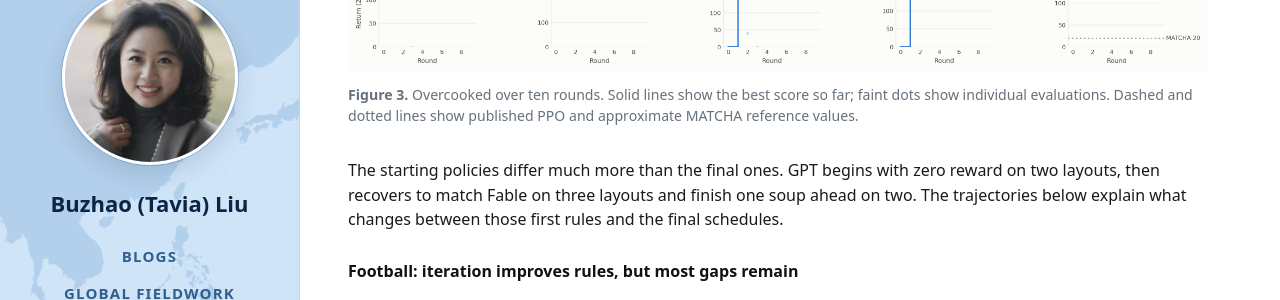
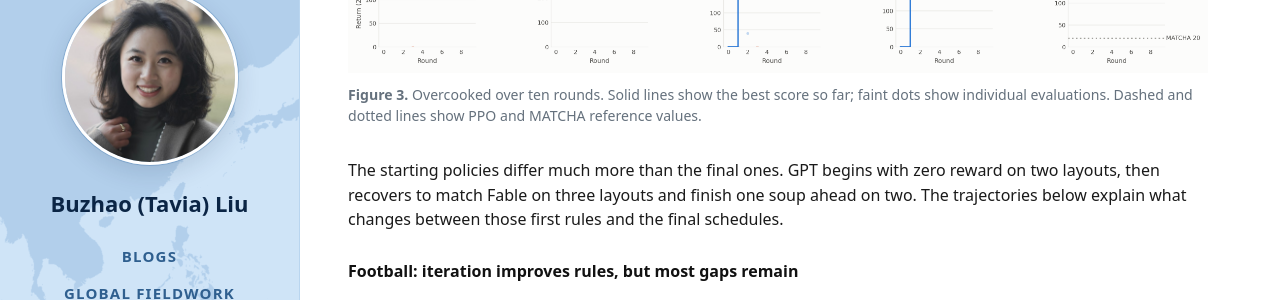
Before and after one commit to tavia-liu/tavia-liu.github.io, a Jekyll site: the page built from _posts/2026-10-31-self-improving-code-as-policies.md, in a window 1280 px wide and 900 px high, scrolled down 2891 px. Shown: the part 175-475 px from the top of the window. Built offline with Jekyll 4.4.1, drawn with Linux system fonts in a browser that asks for light colours.

Commit message:
Fig 3 caption: drop approximate

```diff
--- a/_posts/2026-10-31-self-improving-code-as-policies.md
+++ b/_posts/2026-10-31-self-improving-code-as-policies.md
@@ -79,7 +79,7 @@ PPO values are the standard self-play means in [Gessler et al., Table 1](https:/
 
 <figure style="margin: 2rem 0; max-width: 100%;">
   <img src="{{ '/assets/img/research/overcooked-rsi-ten-rounds.png' | relative_url }}" alt="Best reward across ten rounds on five Overcooked layouts. The models tie on three layouts; GPT finishes one delivery ahead on the other two." style="display: block; width: 100%; height: auto;">
-  <figcaption style="margin-top: .65rem; color: #65717d; font-size: .88rem; line-height: 1.5;"><strong>Figure 3.</strong> Overcooked over ten rounds. Solid lines show the best score so far; faint dots show individual evaluations. Dashed and dotted lines show published PPO and approximate MATCHA reference values.</figcaption>
+  <figcaption style="margin-top: .65rem; color: #65717d; font-size: .88rem; line-height: 1.5;"><strong>Figure 3.</strong> Overcooked over ten rounds. Solid lines show the best score so far; faint dots show individual evaluations. Dashed and dotted lines show PPO and MATCHA reference values.</figcaption>
 </figure>
 
 The starting policies differ much more than the final ones. GPT begins with zero reward on two layouts, then recovers to match Fable on three layouts and finish one soup ahead on two. The trajectories below explain what changes between those first rules and the final schedules.
```
